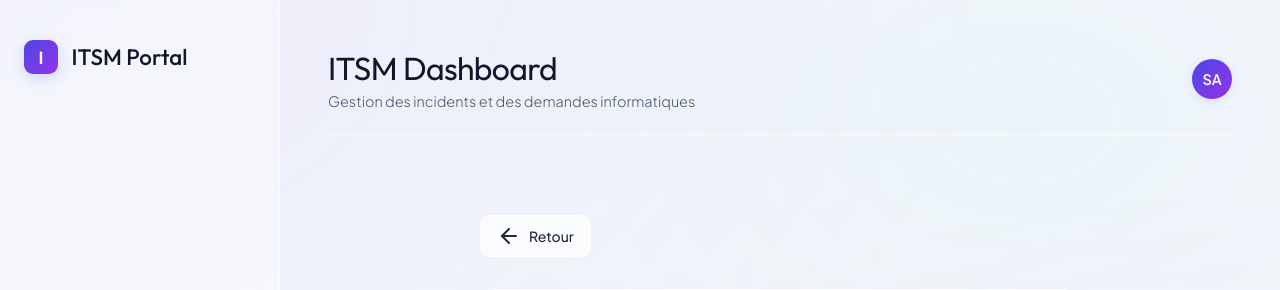
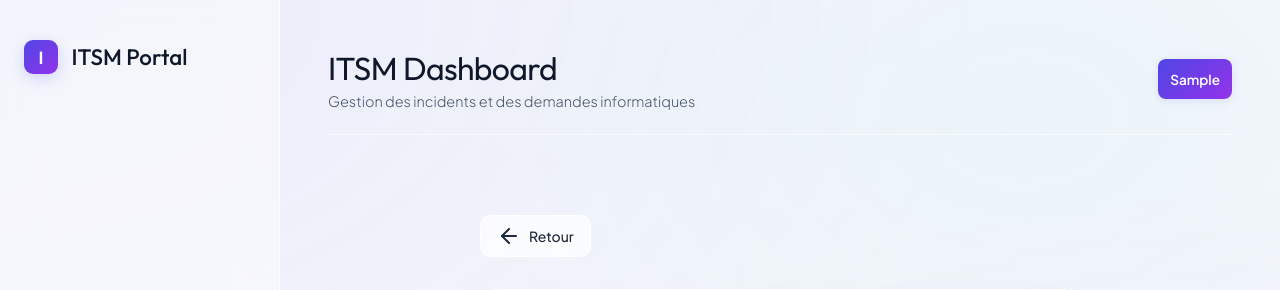
Before and after one commit to djami-colab/itsm_project, a Django app: page /profile/ in a window 1280 px wide. Shown: the top 290 px of the page. Run offline with Django 5.2, Linux system fonts and the light colour scheme; the visitor is signed in with stand-in values (Sample User, id 1).

Commit message:
fix: improve profile menu display and update functionality
- Replace avatar initials with full first name (or username if not set)
- Display full name (first + last) in menu header
- Remove 'Thème' label, show only toggle button
- Make avatar flex and take full width with padding
- Change avatar from circle to rounded rectangle
- Add success message after profile update
- Fix profile changes to persist and display immediately
- Improve UX with better styling and transitions

Co-authored-by: v0 <it+v0agent@vercel.com>

```diff
--- a/tickets/static/tickets/css/styles.css
+++ b/tickets/static/tickets/css/styles.css
@@ -194,18 +194,23 @@ body {
 }
 
 .avatar {
-    width: 40px;
+    width: auto;
+    min-width: 40px;
     height: 40px;
-    border-radius: 50%;
+    border-radius: 8px;
     background: linear-gradient(135deg, var(--primary) 0%, var(--secondary) 100%);
     display: flex;
     align-items: center;
     justify-content: center;
     font-weight: 600;
     color: #fff;
-    font-size: 0.9rem;
+    font-size: 0.85rem;
     box-shadow: 0 2px 10px rgba(99, 102, 241, 0.15);
     transition: var(--transition);
+    padding: 0 0.75rem;
+    white-space: nowrap;
+    overflow: hidden;
+    text-overflow: ellipsis;
 }
 
 .user-profile:hover .avatar,
@@ -293,6 +298,7 @@ body {
 .theme-toggle-container {
     display: flex;
     justify-content: flex-end;
+    padding: 0;
 }
 
 .theme-toggle {
--- a/tickets/templates/tickets/base.html
+++ b/tickets/templates/tickets/base.html
@@ -63,11 +63,11 @@
 
                 <div class="user-profile dropdown" tabindex="0">
                     <div class="avatar">
-                        {{ user.username|slice:":2"|upper }}
+                        {% if user.first_name %}{{ user.first_name }}{% else %}{{ user.username }}{% endif %}
                     </div>
                     <div class="dropdown-menu minimal-menu">
                         <div class="menu-header">
-                            <div class="menu-username">{{ user.username }}</div>
+                            <div class="menu-username">{% if user.first_name %}{{ user.first_name }} {{ user.last_name }}{% else %}{{ user.username }}{% endif %}</div>
                             <div class="menu-role">{{ user.role.libelle }}</div>
                         </div>
 
@@ -81,9 +81,8 @@
                         <div class="menu-divider"></div>
 
                         <div class="menu-section">
-                            <div class="menu-preferences-label">Thème</div>
                             <div class="theme-toggle-container">
-                                <button class="theme-toggle" id="themeToggle">
+                                <button class="theme-toggle" id="themeToggle" title="Basculer le thème">
                                     <i data-lucide="moon"></i>
                                 </button>
                             </div>
--- a/tickets/views.py
+++ b/tickets/views.py
@@ -435,6 +435,7 @@ def admin_detail_ticket(request, ticket_id):
 @login_required
 def user_profile(request):
     user = request.user
+    message = None
 
     if request.method == 'POST':
         # Mise à jour du profil utilisateur
@@ -442,8 +443,9 @@ def user_profile(request):
         user.last_name = request.POST.get('last_name', user.last_name)
         user.email = request.POST.get('email', user.email)
         user.save()
-        return redirect('user_profile')
+        message = "Profil mis à jour avec succès!"
 
     return render(request, 'tickets/profile.html', {
-        'user': user
+        'user': user,
+        'message': message
     })
```
